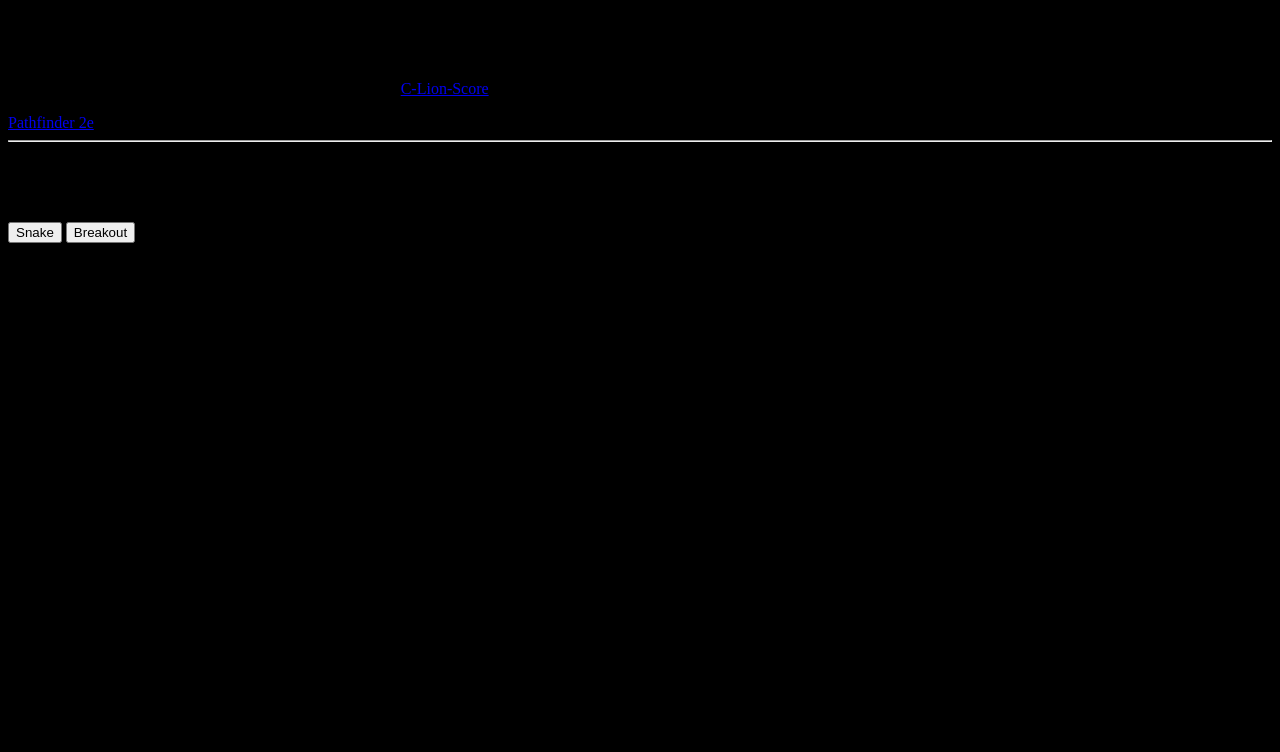
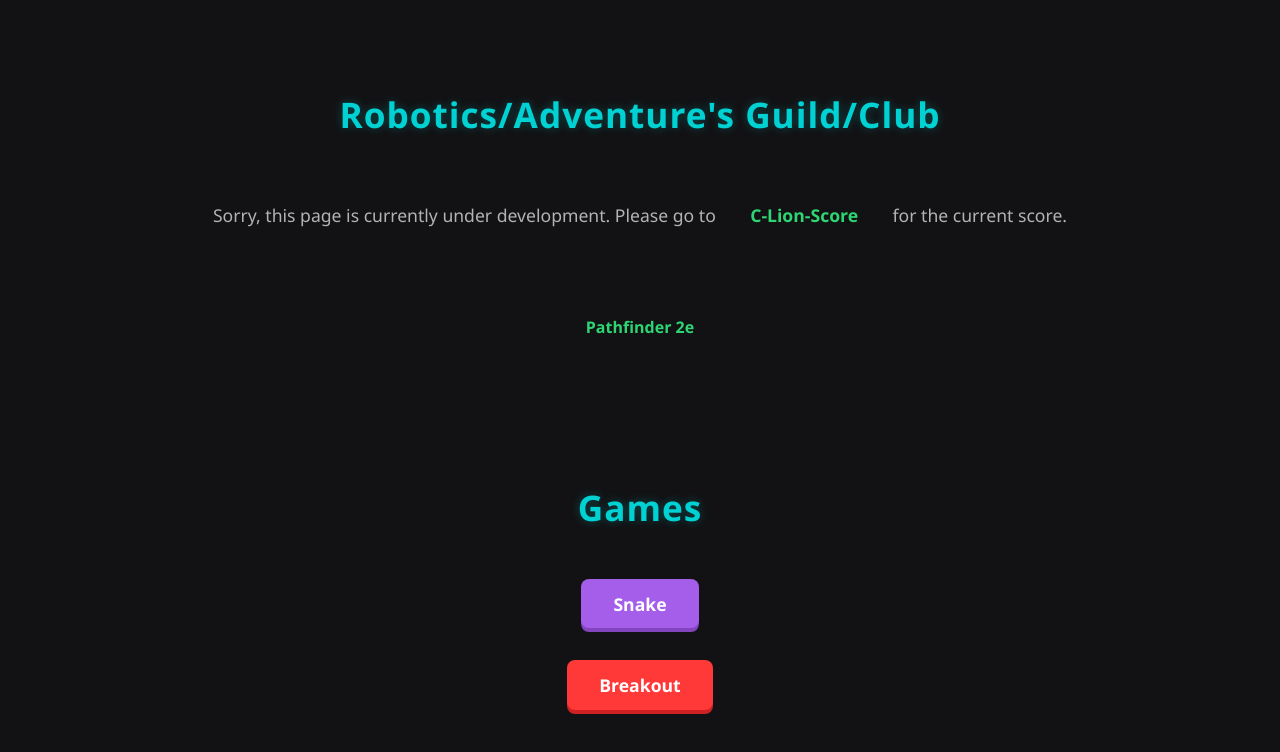
Before and after one commit to 8-HeadedHydra/8-HeadedHydra.github.io, a plain HTML site: page index.html in a window 1280 px wide. Drawn offline with Linux system fonts and the light colour scheme.

Commit message:
Update style.css
Ai AI AIAIAIAIIAIAI

```diff
--- a/style.css
+++ b/style.css
@@ -1,3 +1,110 @@
-body{
-  background: black;
+/* 1. Global Reset & Theme Setup */
+* {
+    margin: 0;
+    padding: 0;
+    box-sizing: border-box;
+    font-family: 'Segoe UI', Tahoma, Geneva, Verdana, sans-serif;
 }
+
+body {
+    background-color: #121214;
+    color: #ffffff;
+    min-height: 100vh;
+    display: flex;
+    flex-direction: column;
+    justify-content: center;
+    align-items: center;
+    gap: 2rem;
+    padding: 2rem;
+}
+
+/* 2. Main Container Layout (Matches Scoreboard Style) */
+.main-container {
+    text-align: center;
+    background: #1a1a1e;
+    padding: 3rem;
+    border-radius: 16px;
+    box-shadow: 0 10px 30px rgba(0, 0, 0, 0.5);
+    border: 1px solid #2a2a30;
+    max-width: 600px;
+    width: 100%;
+}
+
+/* 3. Typography & Headings */
+h1 {
+    font-size: 2.2rem;
+    font-weight: bold;
+    margin-bottom: 1rem;
+    letter-spacing: 1px;
+    color: #00d2d3; /* Matches ElectroLion Cyan */
+    text-shadow: 0 0 10px rgba(0, 210, 211, 0.3);
+}
+
+p {
+    font-size: 1.1rem;
+    line-height: 1.6;
+    color: #b3b3b3;
+    margin-bottom: 1.5rem;
+}
+
+hr {
+    border: 0;
+    height: 1px;
+    background: #2a2a30;
+    margin: 2rem 0;
+}
+
+/* 4. Navigation Links styled like Cyberpunk Tags */
+a {
+    display: inline-block;
+    color: #2ed573; /* Matches RadLion Green */
+    text-decoration: none;
+    font-weight: 600;
+    margin: 0.5rem 1rem;
+    padding: 0.4rem 0.8rem;
+    border: 1px solid transparent;
+    border-radius: 6px;
+    transition: all 0.2s ease;
+}
+
+a:hover {
+    color: #55efc4;
+    background: rgba(46, 213, 115, 0.1);
+    border-color: #2ed573;
+    text-shadow: 0 0 10px rgba(46, 213, 115, 0.4);
+}
+
+/* 5. Arcade Game Button Section */
+.game-section {
+    display: flex;
+    gap: 1rem;
+    justify-content: center;
+    margin-top: 1rem;
+}
+
+button {
+    cursor: pointer;
+    font-size: 1.1rem;
+    font-weight: 600;
+    padding: 0.8rem 2rem;
+    border: none;
+    border-radius: 8px;
+    color: #ffffff;
+    transition: all 0.2s ease;
+}
+
+/* Snake Launch Button (Purple Palette) */
+#snake {
+    background-color: #a55eea; /* Matches MechaLion Purple */
+    box-shadow: 0 4px 0px #8244bf;
+}
+#snake:hover { background-color: #b378f2; transform: translateY(-2px); box-shadow: 0 6px 0px #8244bf; }
+#snake:active { transform: translateY(2px); box-shadow: 0 0px 0px #8244bf; }
+
+/* Breakout Launch Button (Red/Pink Palette) */
+#breakout {
+    background-color: #ff3838; /* Matches Reset Button Red */
+    box-shadow: 0 4px 0px #cf2121;
+}
+#breakout:hover { background-color: #ff4d4d; transform: translateY(-2px); box-shadow: 0 6px 0px #cf2121; }
+#breakout:active { transform: translateY(2px); box-shadow: 0 0px 0px #cf2121; }
```
